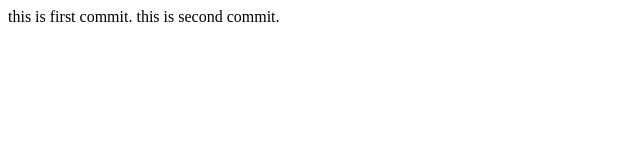
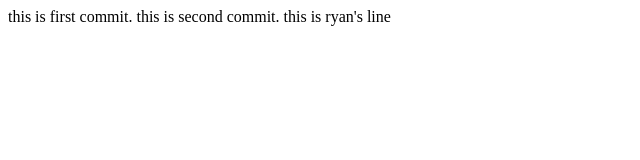
Before and after one commit to Samucodes101/git_learn, a plain HTML site: page index.html in a window 1280 px wide. Shown: the whole page, without its empty margins (0-640 px from the left). Drawn offline with Linux system fonts and the light colour scheme.

Commit message:
add line

```diff
--- a/index.html
+++ b/index.html
@@ -8,5 +8,6 @@
 <body>
     this is first commit.
     this is second commit.
+    this is ryan's line
 </body>
 </html>
```
